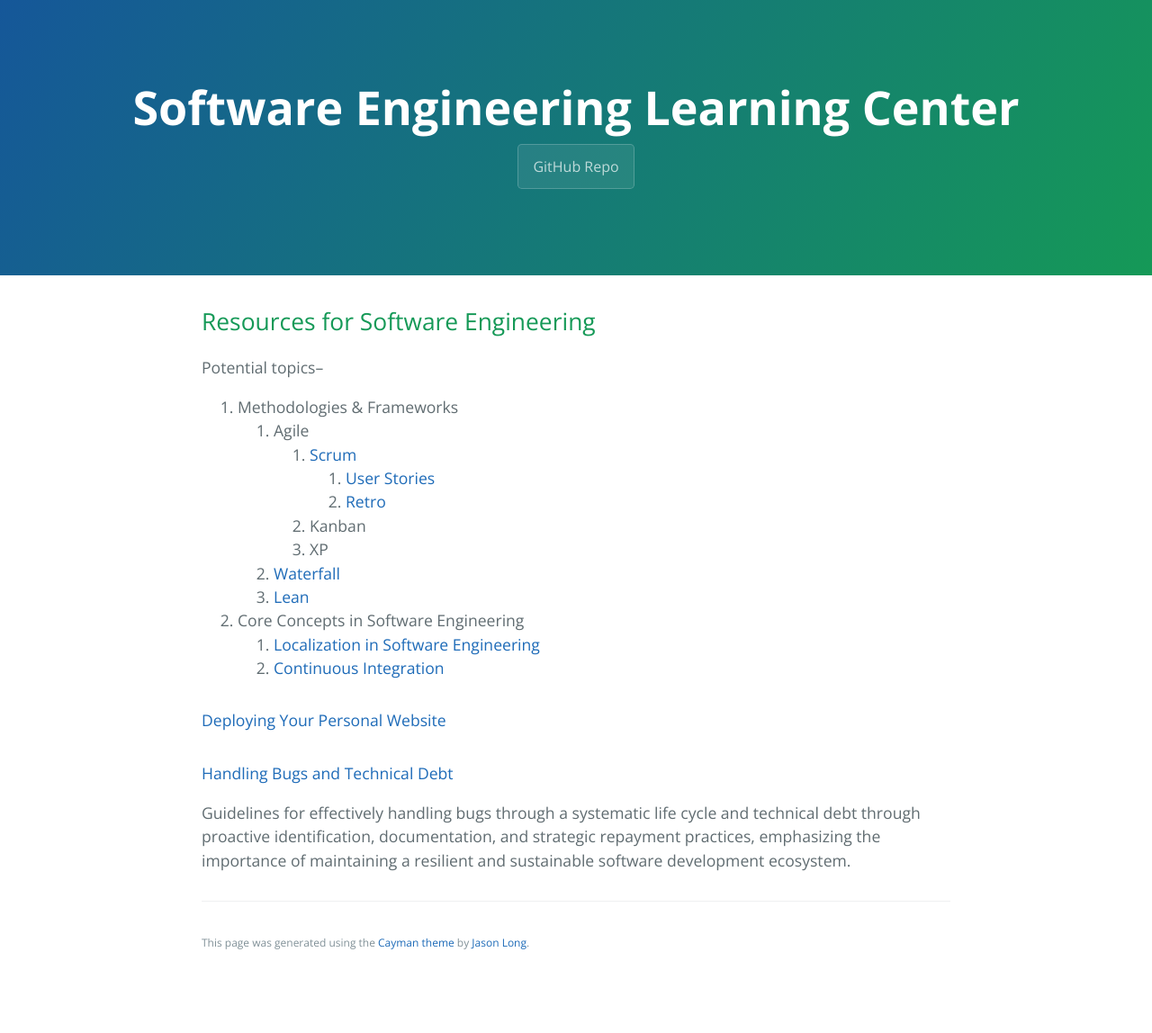
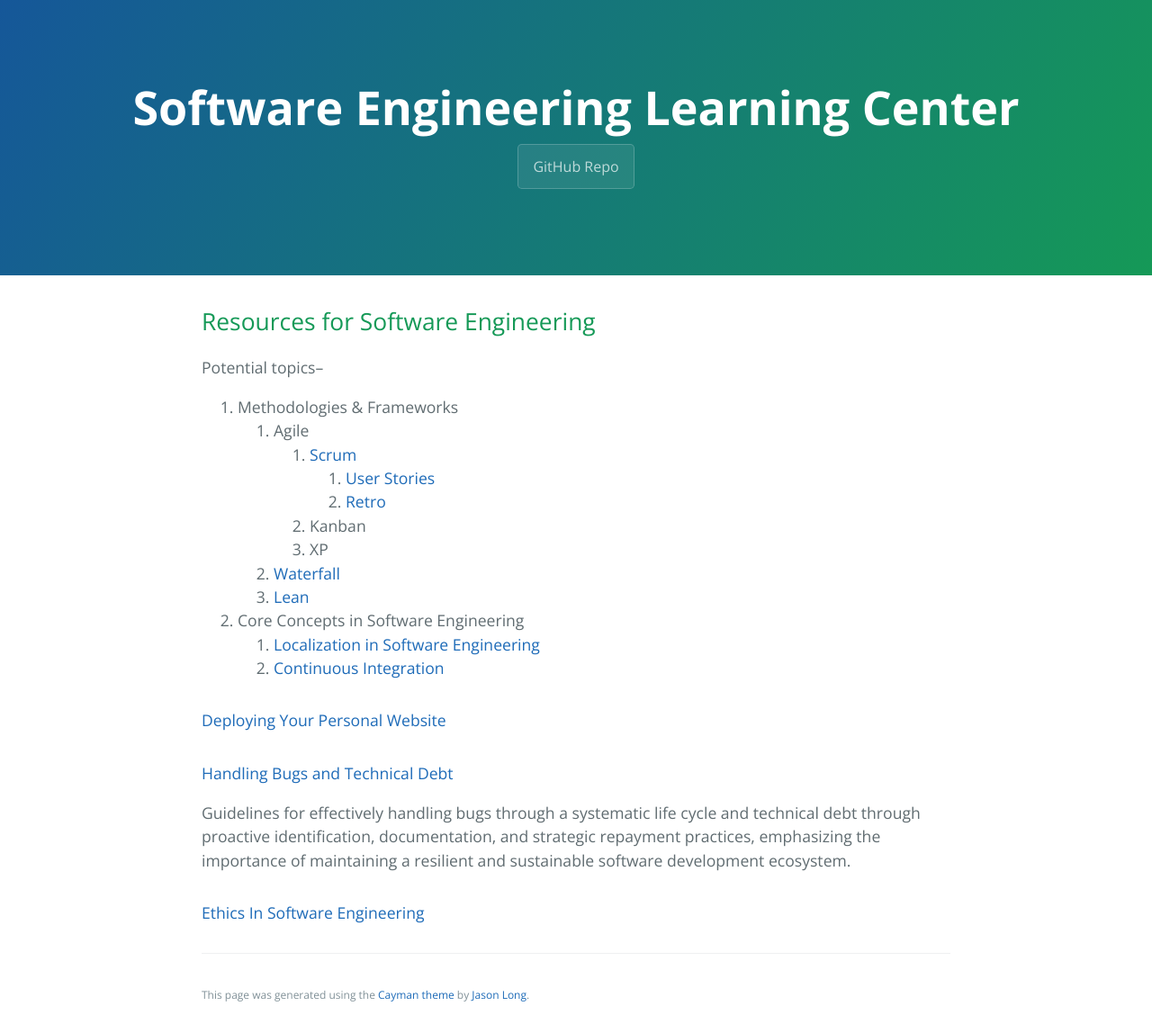
Before and after one commit to learning-software-engineering/learning-software-engineering.github.io, a Jekyll site: the page built from Topics/Software_Engineering.md, in a window 1280 px wide. Shown: the whole page at 90% size. Built offline with Jekyll 4.4.1, drawn with Linux system fonts in a browser that asks for light colours; our own code applies the rules of GitHub Pages for plain Markdown files; before the commit the page ends 1090 px from its top, so only the background shows below that.

Commit message:
Update Software_Engineering.md

```diff
--- a/Topics/Software_Engineering.md
+++ b/Topics/Software_Engineering.md
@@ -19,3 +19,5 @@ Potential topics--
 
 #### [Handling Bugs and Technical Debt](./Software_Engineering/Handling_Bugs_and_Technical_Debt.md)
 Guidelines for effectively handling bugs through a systematic life cycle and technical debt through proactive identification, documentation, and strategic repayment practices, emphasizing the importance of maintaining a resilient and sustainable software development ecosystem.
+
+#### [Ethics In Software Engineering](./Software_Engineering/Ethics_In_Software_Engineering.md)
```
